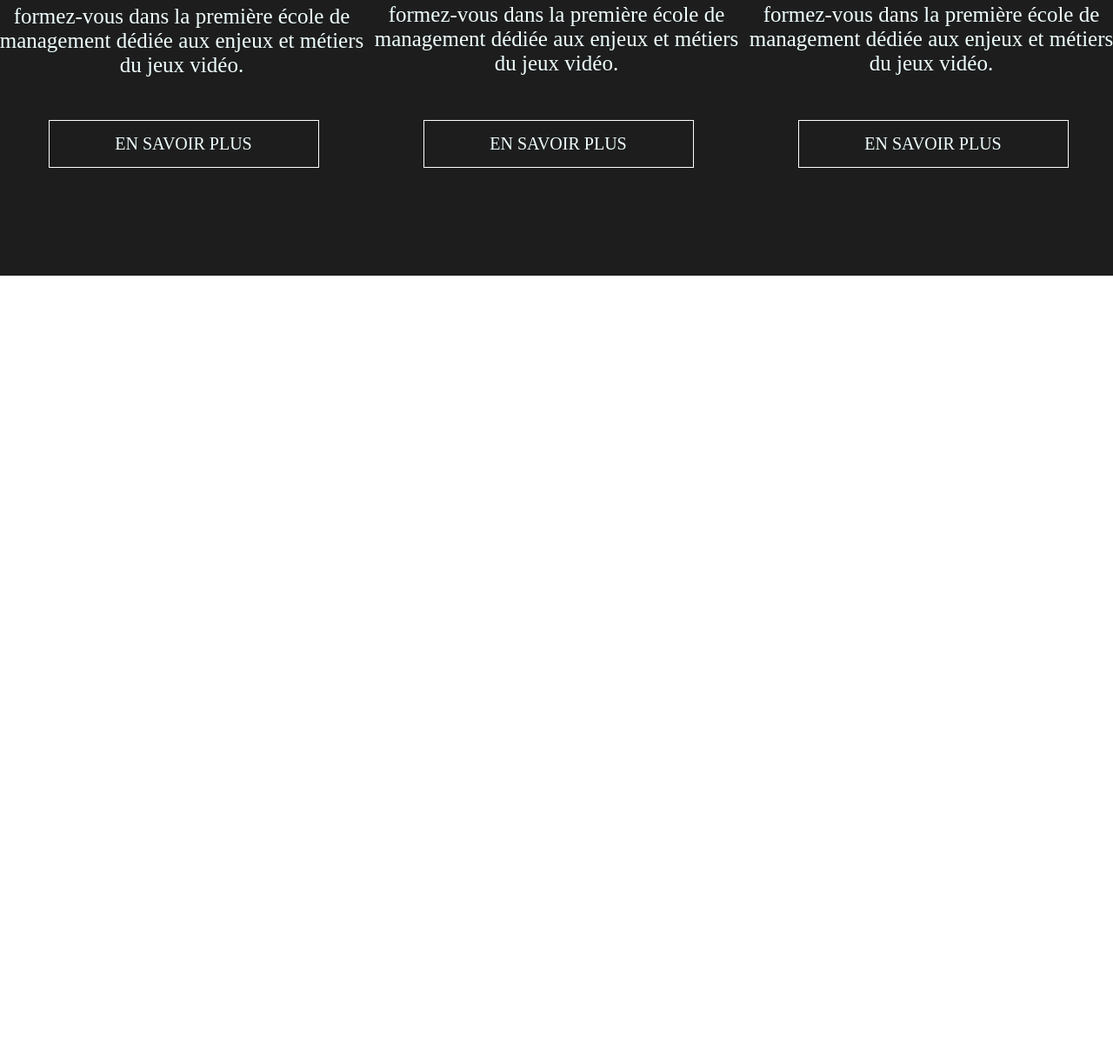
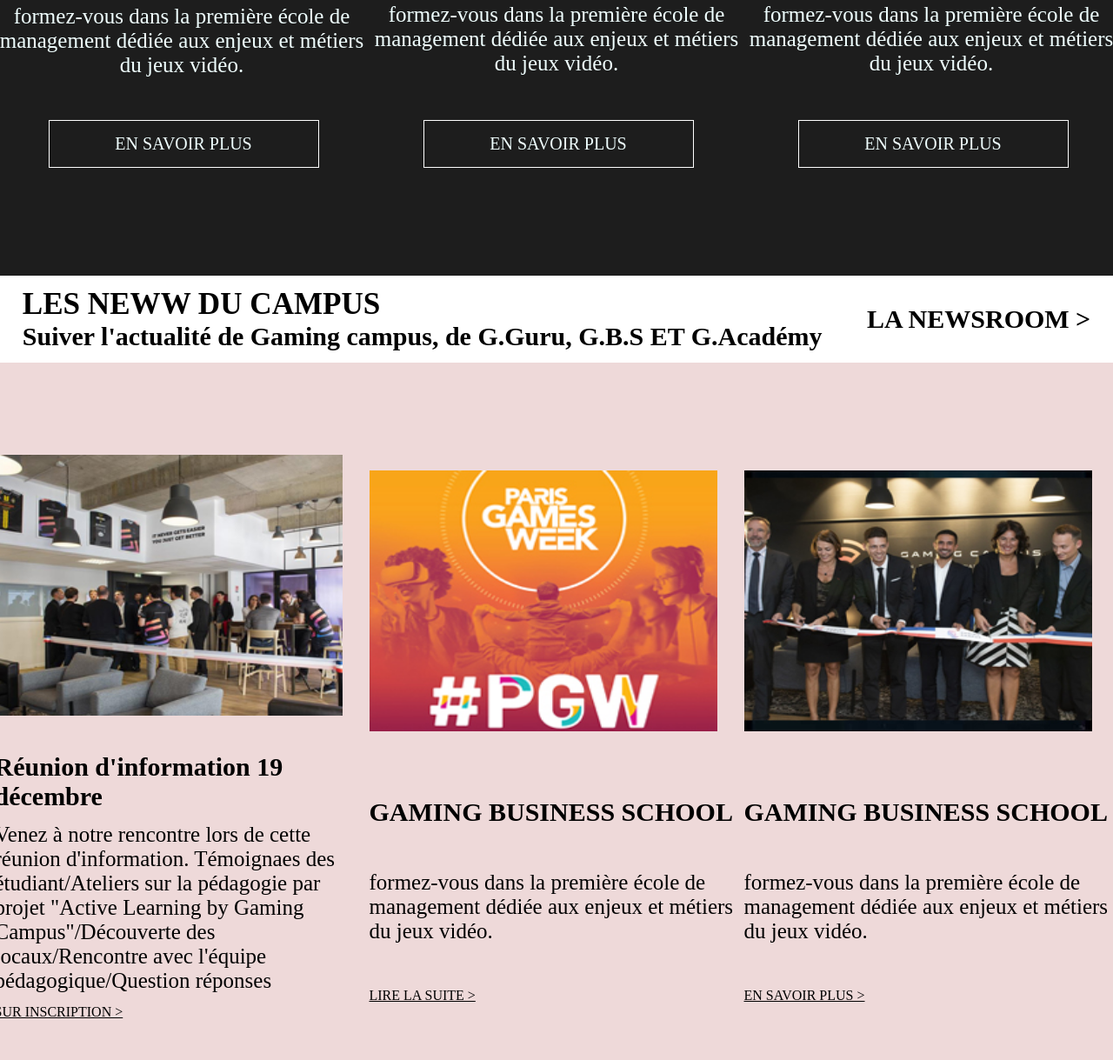
Before and after one commit to RACHID63/TP-N-3, a plain HTML site: page index.html in a window 1280 px wide. Shown: the part 1722-2941 px from the top of the page at 87% size. Before the commit the page ends 2039 px from the top, so only its background shows below. Drawn offline with Linux system fonts and the light colour scheme.

Commit message:
add new campus

```diff
--- a/index.html
+++ b/index.html
@@ -78,7 +78,55 @@
         </section>
     </div>
 </div>
+<div>
+    <div class="newstitre1">
+        <div>
+            <div>
+                <h3 >LES NEWW DU CAMPUS</h3>
+            </div>
+            <div>
+                <p>Suiver l'actualité de Gaming campus, de G.Guru, G.B.S ET G.Académy</p>
+            </div>
+        </div>
 
+        <div><a href="#"></a>LA NEWSROOM   ></div>
+    </div>
+    <div class="containeurnewscampus">
+        <section class="sectiongamin">
+            <div>
+                <img id="logogbs" src="./img/ri8decembre.jpg" alt="busness gaming">
+            </div>
+           <h2 id="titrenew">Réunion d'information 19 décembre</h2>
+           <div class="paragraph1">
+               <P>Venez à notre rencontre lors de cette réunion d'information. Témoignaes des étudiant/Ateliers sur la pédagogie par projet "Active Learning by Gaming Campus"/Découverte des locaux/Rencontre avec l'équipe pédagogique/Question réponses</P>
+           </div>
+           <div class="btn2">
+               <a class="btn21" href="#">SUR INSCRIPTION ></a>
+           </div>
+        </section>
+        <section class="sectiongamin">
+            <img id="logogbs" src="./img/pgw18home.jpg" alt="busness gaming">
+           <h2 id="titrenew" >GAMING BUSINESS SCHOOL</h2>
+           <div class="paragraph1">
+               <P>formez-vous dans la première école de management dédiée aux enjeux et métiers du jeux vidéo.</P>
+           </div>
+           <div class="btn2">
+               <a class="btn21"  href="#">LIRE LA SUITE ></a>
+           </div>
+        </section>
+        <section class="sectiongamin">
+            <img id="logogbs" src="./img/inauguration_gaming_campus_photo.jpg" alt="busness gaming">
+           <h2 id="titrenew">GAMING BUSINESS SCHOOL</h2>
+           <div class="paragraph1">
+               <P>formez-vous dans la première école de management dédiée aux enjeux et métiers du jeux vidéo.</P>
+           </div>
+           <div class="btn2">
+               <a class="btn21"   href="#">EN SAVOIR PLUS ></a>
+           </div>
+        </section>
+        </section>
+    </div>
+</div>
 <body>
 
 </body>
--- a/styles.css
+++ b/styles.css
@@ -65,7 +65,6 @@ body {
 }
 
 header {
-
   height: 1015px;
   width: 100vw;
   display: flex;
@@ -177,3 +176,51 @@ h2 {
   justify-content: center;
   margin-left: 62px;
 }
+
+.containeurnewscampus {
+  padding: 99px;
+  background-color:#eed9d9;
+  width: 100vw;
+  height: 500;
+  display: flex;
+  justify-content: center;
+  align-items: center;
+}
+
+.newstitre {
+display: flex;
+
+}
+
+.paragraph1 {
+  color: black;
+  font-size: 25px;
+  width: 431px;
+  text-align: left;
+}
+
+.btn2 {
+
+  width: 311px;
+  height: 55px;
+  text-align: left;
+}
+
+.btn21 {
+  color: black;
+}
+
+#titrenew,.newstitre1  {
+  font-size: 30px;
+    font-weight: bold;
+  color: black;
+}
+
+.newstitre1 {
+  height: 100px;
+  display: flex;
+  flex-direction: row;
+  justify-content: space-around;
+ align-items: center;
+
+}
```
